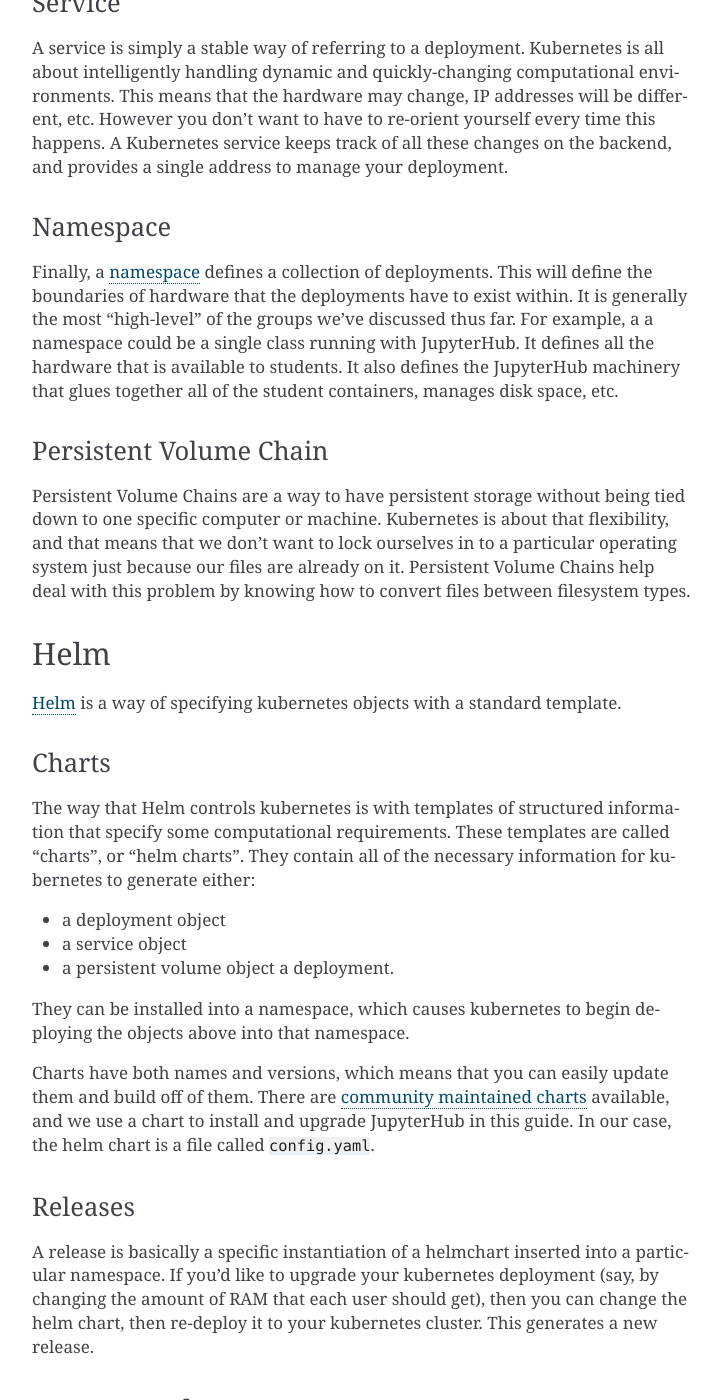
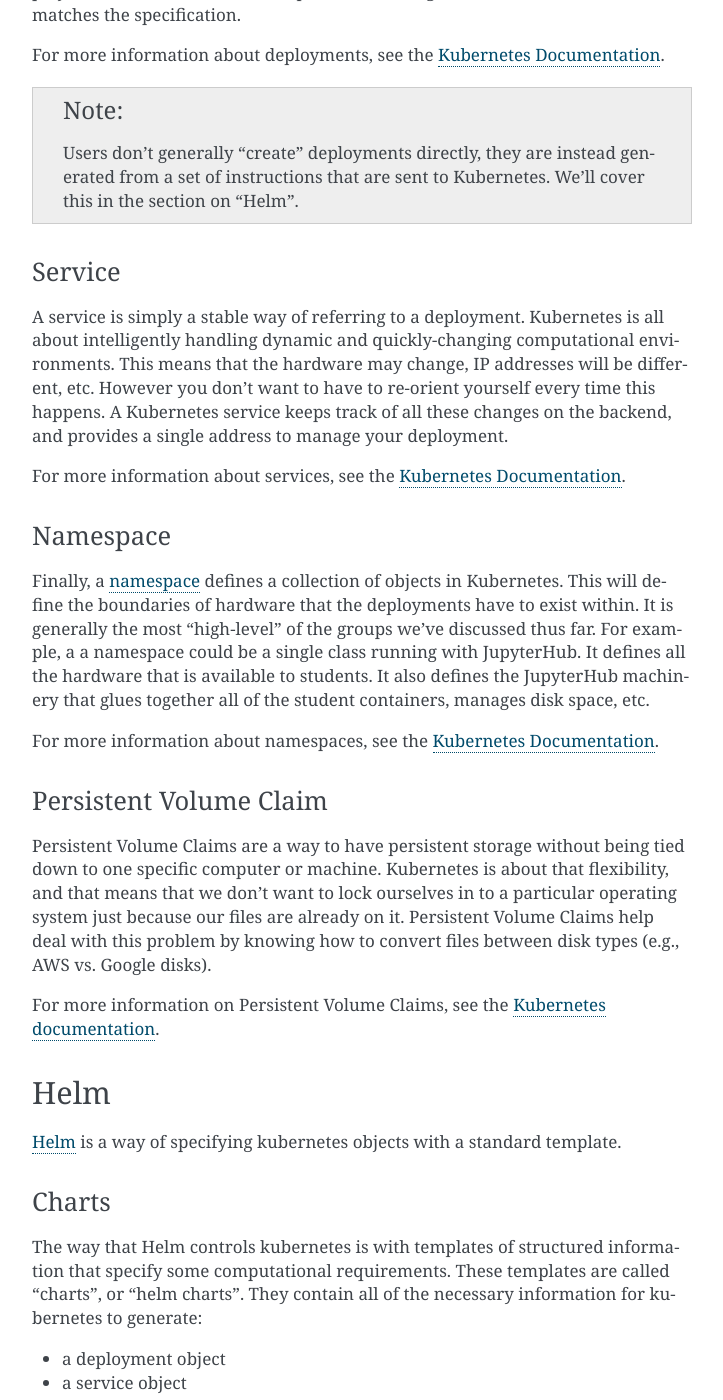
Before and after one commit to jupyterhub/zero-to-jupyterhub-k8s, a Sphinx documentation site: the page built from doc/source/tools.rst, in a window 1280 px wide and 1400 px high, scrolled down 3096 px. Shown: the whole window, without its empty margins (388-1111 px from the left). Built offline with Sphinx 7.4.7, drawn with Linux system fonts in a browser that asks for light colours; some of the changed text lies outside the part shown.

Commit message:
yuvi comments

```diff
--- a/doc/source/getting-started.rst
+++ b/doc/source/getting-started.rst
@@ -9,11 +9,11 @@
 
 These materials are meant to help you connect the following things:
 
-* A cloud provider (Google Cloud, Azure, SC3)
+* A cloud provider (Google Cloud, Microsoft Azure, Amazon EC2)
 * Kubernetes (to manage resources on the cloud)
 * Helm (to configure and control kubernetes)
 * Docker (to use containers that standardize computing environments)
-* JupyterHub (to manager user accounts and deploy Docker images)
+* JupyterHub (to manage users and deploy jupyter notebooks)
 
 To get started, we recommend beginning with the first item on our
 `main page <index.html>`_. If you'd like to know how to expand and
--- a/doc/source/tools.rst
+++ b/doc/source/tools.rst
@@ -9,9 +9,11 @@
 Cloud Computing Providers
 -------------------------
 
-These are the organizations that host the computers on which your
-JupyterHub will run. When people access your JupyterHub remotely, they are
-creating instances on machines that are managed by these organizations.
+This is whatever will run the actual computation. Generally it means a
+company, university server, or some other organization that hosts computers
+that can be accessed remotely. JupyterHub will run on this hardware, meaning
+that users will also be operating on this hardware if they're interacting
+with your JupyterHub.
 
 They provide the following things:
 
@@ -92,13 +94,17 @@
 given. This means that it generally can **not** create new resources on its
 own (with the exception of disk space).
 
-There are three main types of objects in Kubernetes:
+The following sections describe some objects in Kubernetes that are
+most relevant for JupyterHub.
 
 Processes
 *********
 Are any program that is running on a machine. For example,
 a Jupyter Notebook creates several processes that handle the
-execution of code and the display in the browser.
+execution of code and the display in the browser. This isn't
+technically a Kubernetes object, since literally any computer has
+processes that run on it, but Kubernetes does keep track of running
+processes in order to ensure that they remain running if needed.
 
 Pods
 ****
@@ -119,7 +125,9 @@
 
 This is useful because it lets you compatmentalize the components of the
 service that you want to run, which makes things easier to manage and
-keeps things more stabl.
+keeps things more stable.
+
+For more information about pods, see the `Kubernetes Documentation <https://kubernetes.io/docs/concepts/workloads/pods/pod-overview/>`_.
 
 Deployments
 ***********
@@ -137,9 +145,13 @@
 the current state vs. the specification of the deployment, Kubernetes will
 attempt to make changes until the current state matches the specification.
 
-**Note**: Users don't generally "create" deployments directly, they are
-instead generated from a set of instructions that are sent to Kubernetes.
-We'll cover this in the section on "Helm".
+For more information about deployments, see the `Kubernetes Documentation <https://kubernetes.io/docs/concepts/workloads/controllers/deployment/>`_.
+
+.. note::
+
+    Users don't generally "create" deployments directly, they are
+    instead generated from a set of instructions that are sent to Kubernetes.
+    We'll cover this in the section on "Helm".
 
 Service
 *******
@@ -152,11 +164,13 @@
 track of all these changes on the backend, and provides a single address
 to manage your deployment.
 
+For more information about services, see the `Kubernetes Documentation <https://kubernetes.io/docs/concepts/services-networking/service/>`_.
+
 Namespace
 *********
 
 Finally, a `namespace <https://kubernetes.io/docs/admin/namespaces/>`_
-defines a collection of deployments. This will define
+defines a collection of objects in Kubernetes. This will define
 the boundaries of hardware that the deployments have to exist within. It
 is generally the most "high-level" of the groups we've discussed thus far.
 For example, a a namespace could be a single class running with JupyterHub.
@@ -164,15 +178,21 @@
 the JupyterHub machinery that glues together all of the student containers,
 manages disk space, etc.
 
-Persistent Volume Chain
+For more information about namespaces, see the `Kubernetes Documentation <https://kubernetes.io/docs/tasks/administer-cluster/namespaces/>`_.
+
+
+Persistent Volume Claim
 ***********************
 
-Persistent Volume Chains are a way to have persistent storage without
+Persistent Volume Claims are a way to have persistent storage without
 being tied down to one specific computer or machine. Kubernetes is
 about that flexibility, and that means that we don't want to lock ourselves
 in to a particular operating system just because our files are already
-on it. Persistent Volume Chains help deal with this problem by knowing
-how to convert files between filesystem types.
+on it. Persistent Volume Claims help deal with this problem by knowing
+how to convert files between disk types (e.g., AWS vs. Google disks).
+
+For more information on Persistent Volume Claims, see the
+`Kubernetes documentation <https://kubernetes.io/docs/concepts/storage/persistent-volumes/>`_.
 
 
 Helm
@@ -187,11 +207,12 @@
 The way that Helm controls kubernetes is with templates of structured
 information that specify some computational requirements.
 These templates are called "charts", or "helm charts". They contain
-all of the necessary information for kubernetes to generate either:
+all of the necessary information for kubernetes to generate:
 
 - a deployment object
 - a service object
 - a persistent volume object a deployment.
+- collections of the above components
 
 They can be installed into a namespace, which causes kubernetes to
 begin deploying the objects above into that namespace.
@@ -210,7 +231,7 @@
 into a particular namespace. If you'd like to upgrade your
 kubernetes deployment (say, by changing the amount of RAM that each
 user should get), then you can change the helm chart, then re-deploy
-it to your kubernetes cluster. This generates a new release.
+it to your kubernetes cluster. This generates a new version of the release.
 
 
 JupyterHub
@@ -218,8 +239,8 @@
 
 JupyterHub is a way of utilizing the components above in order to
 provide computational environments that users can access remotely.
-It exists as a kubernetes deployment, which is comprised of multiple
-pods. Each pod accomplishes some task that, together, make up JupyterHub.
+It exists as two kubernetes deployments, Proxy and Hub, each of which has
+one pod. Each deployment accomplishes some task that, together, make up JupyterHub.
 Finally, the output of JupyterHub is a user pod, which specifies the
 computational environment in which a single user will operate. So
 essentially a JupyterHub is a collection of:
```
Also changed, not shown: other parts of doc/source/tools.rst (+1 -1 lines).
